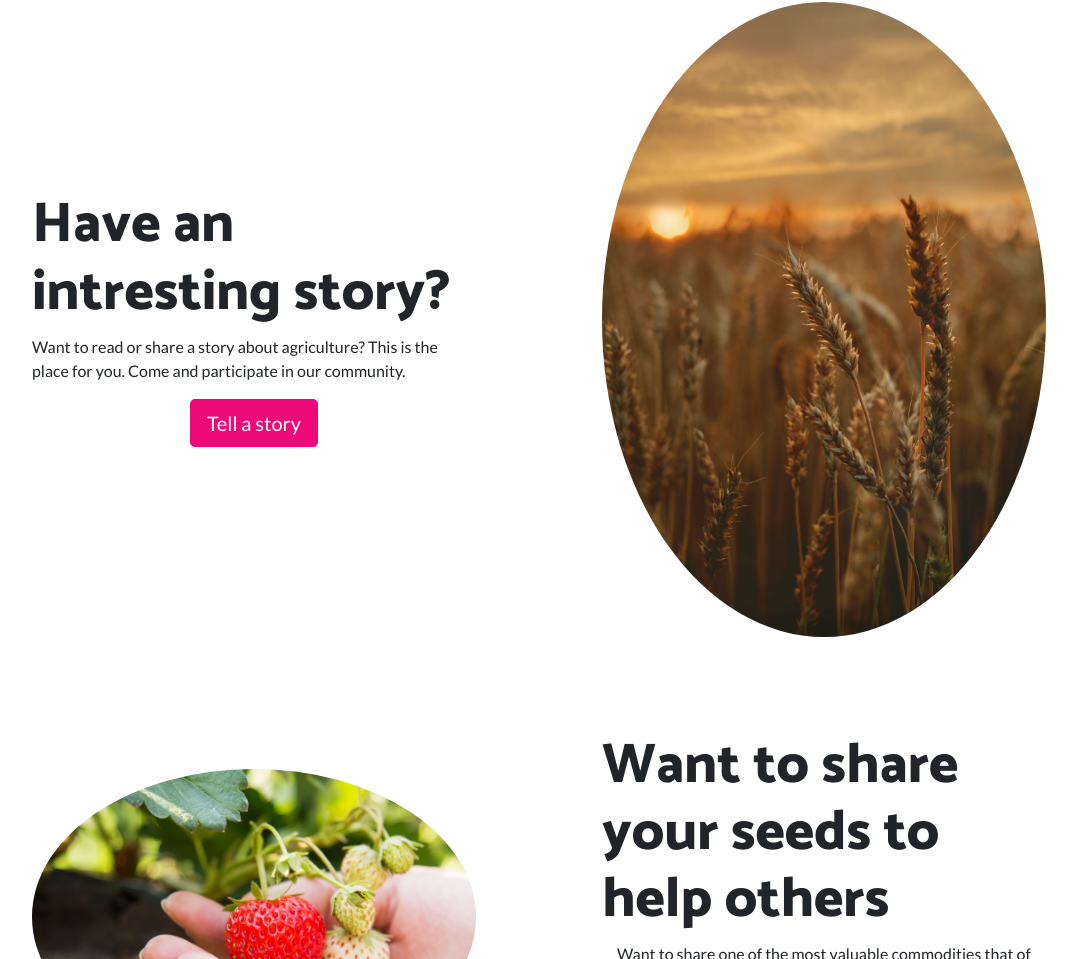
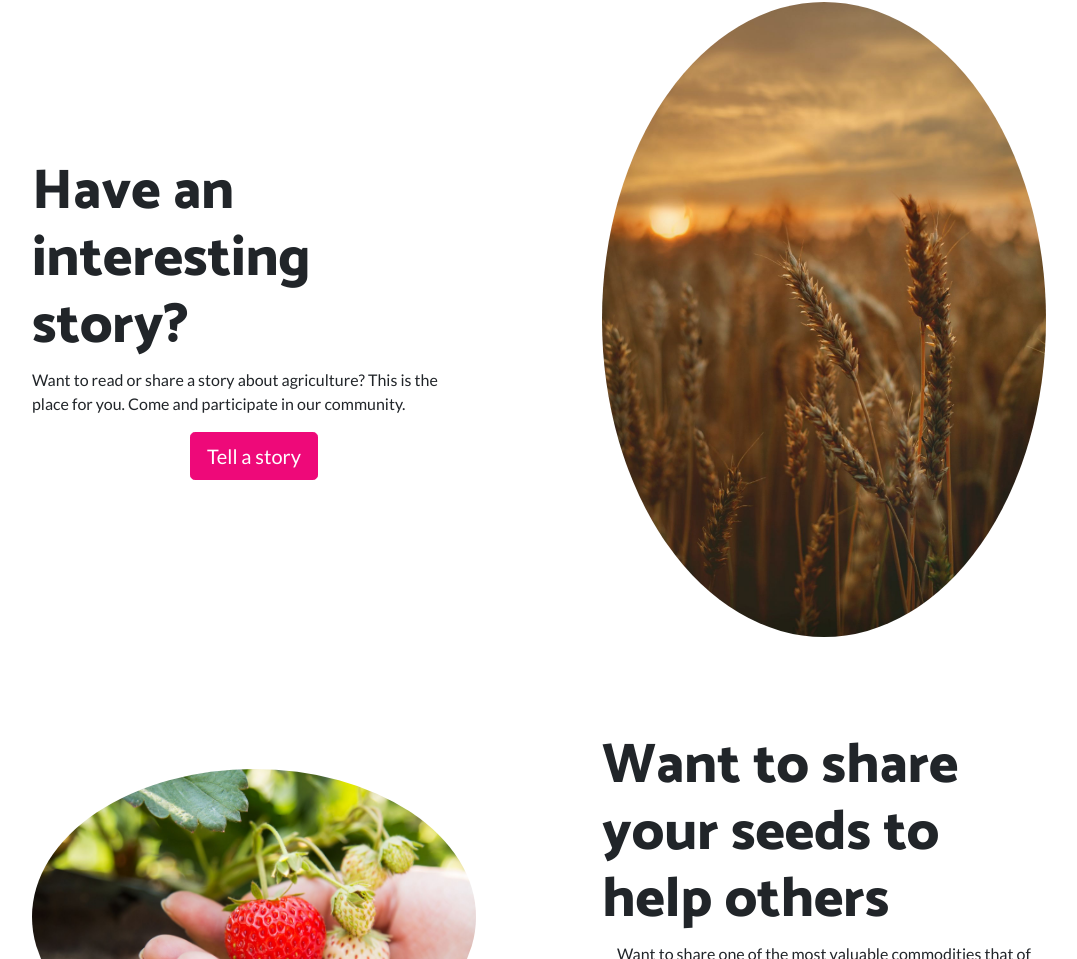
Before and after one commit to Jmion/shs-plantheritage, a plain HTML site: page docs/index.html in a window 1280 px wide. Shown: the part 809-1768 px from the top of the page, without its empty margins (101-1178 px from the left). Drawn offline with nearby package versions, Linux system fonts and the light colour scheme.

Commit message:
Fix typo

```diff
--- a/docs/index.html
+++ b/docs/index.html
@@ -55,7 +55,7 @@
                 </div>
                 <div class="col-lg-6 order-lg-1">
                     <div class="p-5">
-                        <h2 class="display-4">Have an intresting story?</h2>
+                        <h2 class="display-4">Have an interesting story?</h2>
                         <p>Want to read or share a story about agriculture? This is the place for you. Come and participate in our community.</p>
                         <div class="col d-md-flex justify-content-md-center"><button class="btn btn-primary btn-lg" type="button">Tell a story</button></div>
                     </div>
```
